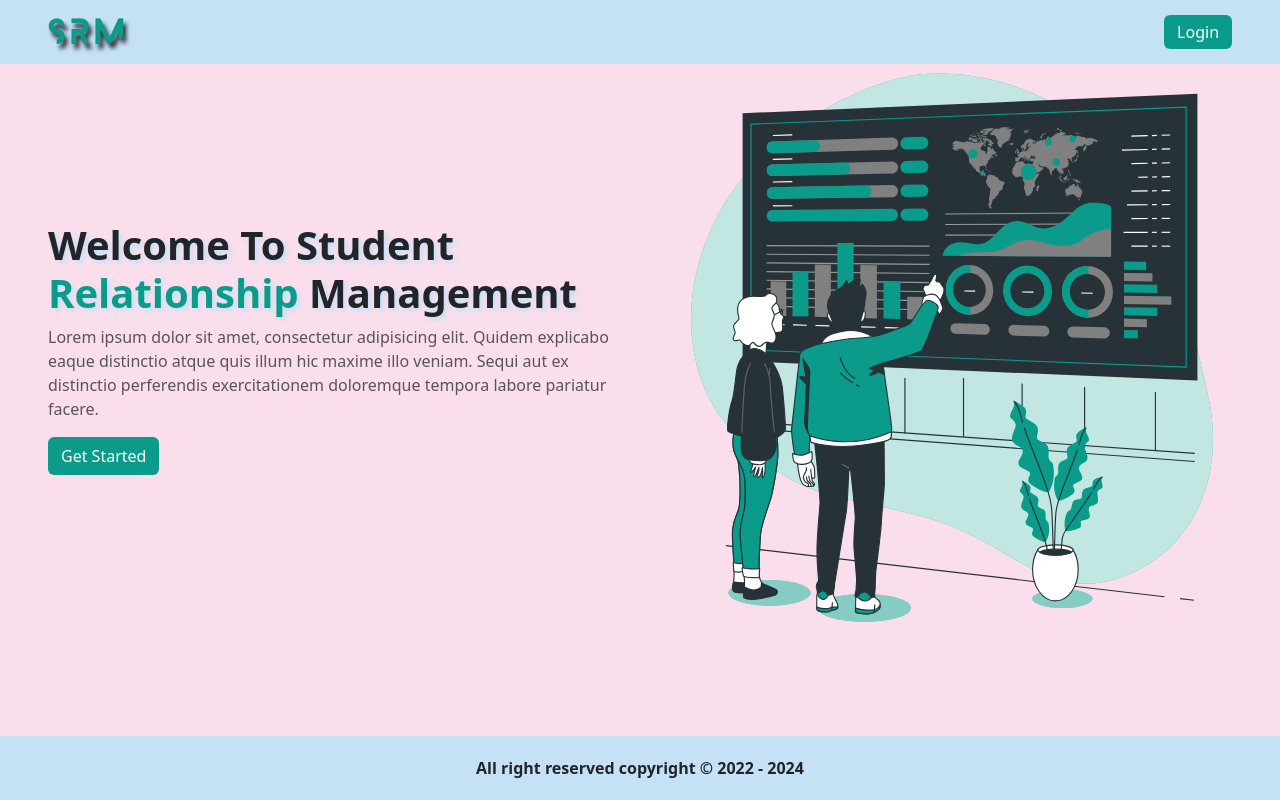
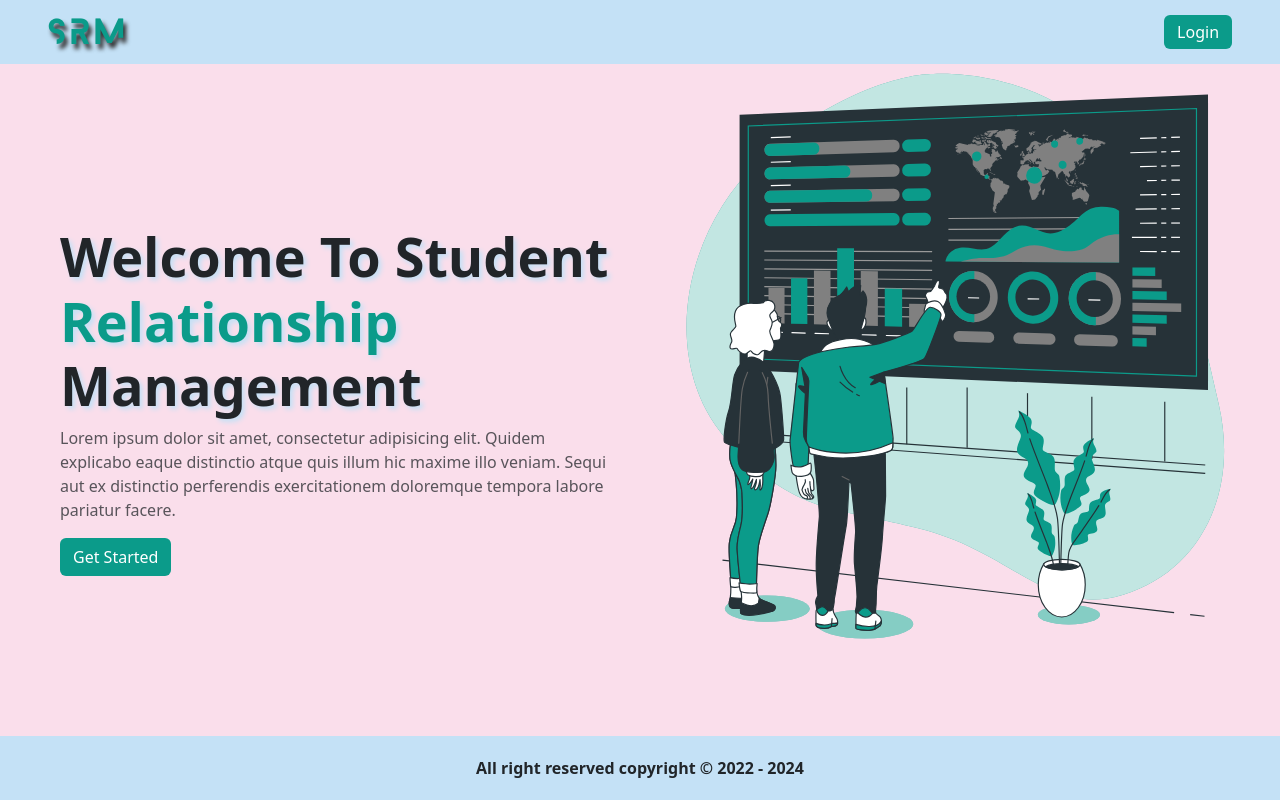
Before and after one commit to friendly-fly/SRM-frontend, a React (Vite) app: page / in a window 1280 px wide. Built offline with nearby package versions, Linux system fonts and the light colour scheme.

Commit message:
ui: make landing page responsive

```diff
--- a/src/pages/Landing.jsx
+++ b/src/pages/Landing.jsx
@@ -10,39 +10,46 @@ const Landing = () => {
     return (
 
         <Layout childrenHeight="84vh">
-
-            {/* section */}
-
-            <div className="row container-fluid" >
-
-                {/* content */}
-
-                <div className="col d-flex justify-content-center flex-column p-5" >
-
-                    <p className="h1 text-shadow">
-                        Welcome To Student <span className='colored-text'>Relationship</span> Management
-                    </p>
-
-                    <p className='text-body-secondary'>Lorem ipsum dolor sit amet, consectetur adipisicing elit. Quidem explicabo eaque distinctio atque quis illum hic maxime illo veniam. Sequi aut ex distinctio perferendis exercitationem doloremque tempora labore pariatur facere.</p>
-
-                    <div >
-                        <Link to="/login" className='btn button-style' >Get Started</Link>
-                    </div>
-                </div>
-
-                {/* illustratio */}
-
-                <div className="col d-none d-sm-block" style={{ height: "100%" }}>
-
-                    <img style={{ maxHeight: "100%" }} className='img-fluid' src={heroBanner} alt="hero-banner" />
-
-                </div>
-
+            <div className="container-fluid d-flex justify-content-center align-items-center  h-100">
+                <LandingPageContent />
+                <LandingPageIllustration />
             </div>
-
         </Layout>
 
     )
 }
 
 export default Landing
+
+
+const LandingPageContent = () => {
+    return (
+        <>
+            <div className="flex-fill container-fluid d-flex justify-content-center flex-column p-sm-5 p-1">
+
+
+                <p className="h1 text-shadow" style={{ fontSize: "54px" }}>
+                    Welcome To Student <span className='colored-text'>Relationship</span> Management
+                </p>
+
+                <p className='text-body-secondary'>Lorem ipsum dolor sit amet, consectetur adipisicing elit. Quidem explicabo eaque distinctio atque quis illum hic maxime illo veniam. Sequi aut ex distinctio perferendis exercitationem doloremque tempora labore pariatur facere.</p>
+                <div >
+                    <Link to="/login" className='btn button-style' >Get Started</Link>
+                </div>
+            </div>
+
+        </>
+    )
+}
+
+const LandingPageIllustration = () => {
+    return (
+        <>
+            <div className="flex-fill container-fluid d-flex justify-content-center h-100 d-none d-sm-block ">
+
+                <img style={{ maxHeight: "100%" }} className='img-fluid' src={heroBanner} alt="hero-banner" />
+
+            </div>
+        </>
+    )
+}
```
